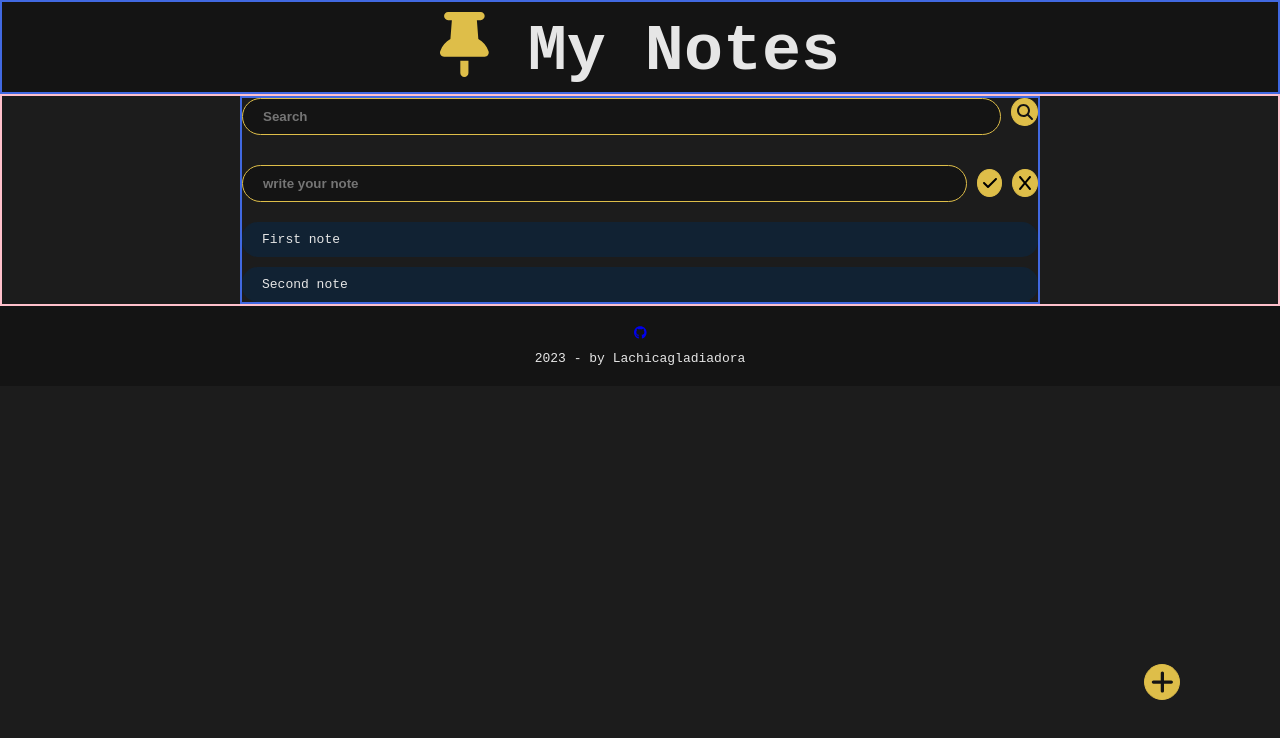
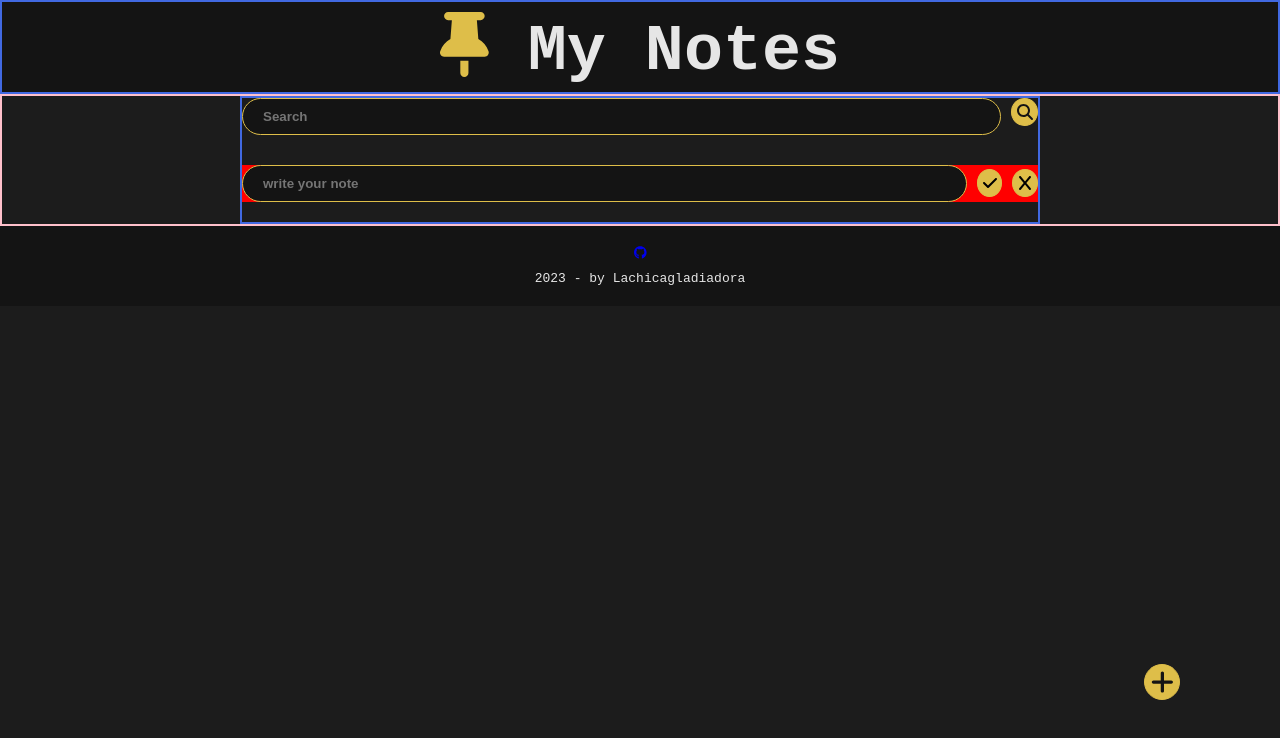
Before and after one commit to Lachicagladiadora/notes-app, a React (Vite) app: page / in a window 1280 px wide. Both pictures are taken after a click on the button 1162 px from the left and 682 px from the top of the page. Shown: the top 738 px of the page. Built offline with nearby package versions, Linux system fonts and the light colour scheme.

Commit message:
local storage

```diff
--- a/src/App.tsx
+++ b/src/App.tsx
@@ -1,4 +1,5 @@
-import {  useState } from 'react'
+import { useEffect, useState } from 'react'
+
 import { IconButton } from './components/IconButton'
 import { Input } from './components/Input'
 import { Note } from './components/Note'
@@ -8,15 +9,7 @@ import { AddNoteForm } from './components/AddNoteForm'
 
 type NoteItem = { id: string, content: string }
 
-const NOTE_LIST: NoteItem[] = [{
-  id: '01',
-  content: 'First note',
-}, {
-  id: '02',
-  content: 'Second note'
-}]
-
-
+const NOTE_LIST: NoteItem[] = []
 
 export const App = () => {
   const [displayAddNoteForm, setDisplayAddNoteForm] = useState(false)
@@ -29,7 +22,6 @@ export const App = () => {
 
   // TODO: sort , notesProcessed = useMemo ( filter, sort,[notes] )
 
-
   const onAddNote = (content: string) => {
     const newNote: NoteItem = { id: String(Math.round(Math.random() * 1000000)), content }
     setNotes(prev => ([...prev, newNote]))
@@ -37,20 +29,25 @@ export const App = () => {
   }
 
   const onEditNote = (id: string, content: string) => {
-    setNotes(prev =>prev.map(cur => cur.id === id ? ({ ...cur, content }) : cur))
+    setNotes(prev => prev.map(cur => cur.id === id ? ({ ...cur, content }) : cur))
+    setDisplayAddNoteForm(false)
   }
   // [{i,c},{I,c},{i,c}]
 
   const onDeleteNote = (id: string) => {
-    setNotes(prev => prev.filter(cur=>cur.id!==id))
+    setNotes(prev => prev.filter(cur => cur.id !== id))
   }
 
-  // const onCopyNote = () => {
-    // setNotes(prev => prev.clipboard())
-  //   // setNotes(clipboard.writeText(content.))
-  //   console.log('text')
-  //   // setNoteCopied(false)
-  // }
+  useEffect(() => {
+    const notesData = localStorage.getItem('NotesList')
+    if (notesData) {
+      setNotes(JSON.parse(notesData))
+    }
+  }, [])
+
+  useEffect(() => {
+    localStorage.setItem('NotesList', JSON.stringify(notes))
+  }, [notes])
 
   return (
     <>
@@ -99,3 +96,7 @@ export const App = () => {
     </>
   )
 }
+
+// function id(value: NoteItem, index: number, array: NoteItem[]): value is NoteItem {
+//   throw new Error('Function not implemented.')
+// }
--- a/src/components/AddNoteForm.tsx
+++ b/src/components/AddNoteForm.tsx
@@ -3,26 +3,26 @@ import { IconButton } from './IconButton'
 import { Input } from './Input'
 
 type AddNoteFormProps = {
-  onSubmit:(newContent:string)=>void,
-  initialValue?:string
-  style?:CSSProperties
+  onSubmit: (newContent: string) => void,
+  initialValue?: string
+  style?: CSSProperties
 }
 
-export const AddNoteForm = ({onSubmit,initialValue='',style}:AddNoteFormProps) => {
+export const AddNoteForm = ({ onSubmit, initialValue = '', style }: AddNoteFormProps) => {
   const [value, setValue] = useState(initialValue)
 
   return (
     <form
-  onSubmit={(e)=>{
+      onSubmit={(e) => {
         e.preventDefault()
         onSubmit(value)
         setValue('')
       }}
-  style={{display:"flex",alignItems:"center",justifyContent:"center",gap:"10px",...style}}
+      style={{ display: "flex", alignItems: "center", justifyContent: "center", gap: "10px", background: 'red', ...style }}
     >
-    <Input placeholder='write your note' value={value} setValue={setValue}/>
-    <IconButton title={"save note"} icon={"check"} type='submit' onClick={() => { }} style={{  background: '#debe49', color: 'black' }} />
-    <IconButton title={"cancel"} icon={"x"} onClick={() => { }} style={{  background: '#debe49', color: 'black' }} />
+      <Input placeholder='write your note' value={value} setValue={setValue} />
+      <IconButton title={"save note"} icon={"check"} type='submit' onClick={() => { }} style={{ background: '#debe49', color: 'black' }} />
+      <IconButton title={"cancel"} icon={"x"} onClick={() => { }} style={{ background: '#debe49', color: 'black' }} />
     </form>
   )
 }
--- a/src/components/Note.tsx
+++ b/src/components/Note.tsx
@@ -12,16 +12,17 @@ type NoteProps = {
   style?: CSSProperties
 }
 
-export const Note = ({ id,children,onEdit,onDelete, onCopy, style }: NoteProps) => {
+export const Note = ({ id,children,onEdit,onDelete, style }: NoteProps) => {
 
   const [displayOptions, setDisplayOptions] = useState(false)
   const [isEdit,setIsEdit]=useState(false)
   const [isDelete,setIsDelete]=useState(false)
   const [isCopy,setIsCopy]=useState(false)
 
-  const onEditNode = (cc:string)=>{
+  const onEditNote = (cc:string)=>{
     onEdit(id,cc)
     setIsEdit(false)
+    // localStorage.setItem('note', JSON.stringify())
   }
 
   const onCopyNote=(_content:string)=>{
@@ -29,7 +30,8 @@ export const Note = ({ id,children,onEdit,onDelete, onCopy, style }: NoteProps)
   }
 
   if(isEdit)return(
-    <AddNoteForm initialValue={children} onSubmit={onEditNode} style={{ marginBottom: "20px", background:'green'}} />
+    <AddNoteForm initialValue={children} onSubmit={onEditNote} style={{ marginBottom: "20px", background:'green'}} />
+
   )
   if(isDelete) return(
     <Notification yesDelete={()=>{onDelete(id)}} noDelete={()=>setIsDelete(false)}>
--- a/src/components/Notification.tsx
+++ b/src/components/Notification.tsx
@@ -17,7 +17,7 @@ export const Notification=({children,yesDelete,noDelete,style}:NotificationProps
                 borderRadius:'15px',
                 width:'800px',
                 height:'800px',
-                padding: '300px 200px',
+                padding: '350px 300px',
                 position:'fixed',
                 top:'97px',
                 display:'flex',
--- a/src/main.tsx
+++ b/src/main.tsx
@@ -11,7 +11,7 @@ import './index.css'
 library.add(fab, fas)
 
 ReactDOM.createRoot(document.getElementById('root') as HTMLElement).render(
-  <React.StrictMode>
+
     <App />
-  </React.StrictMode>,
+
 )
```
Lines whose indentation alone changed are shown as unchanged.
